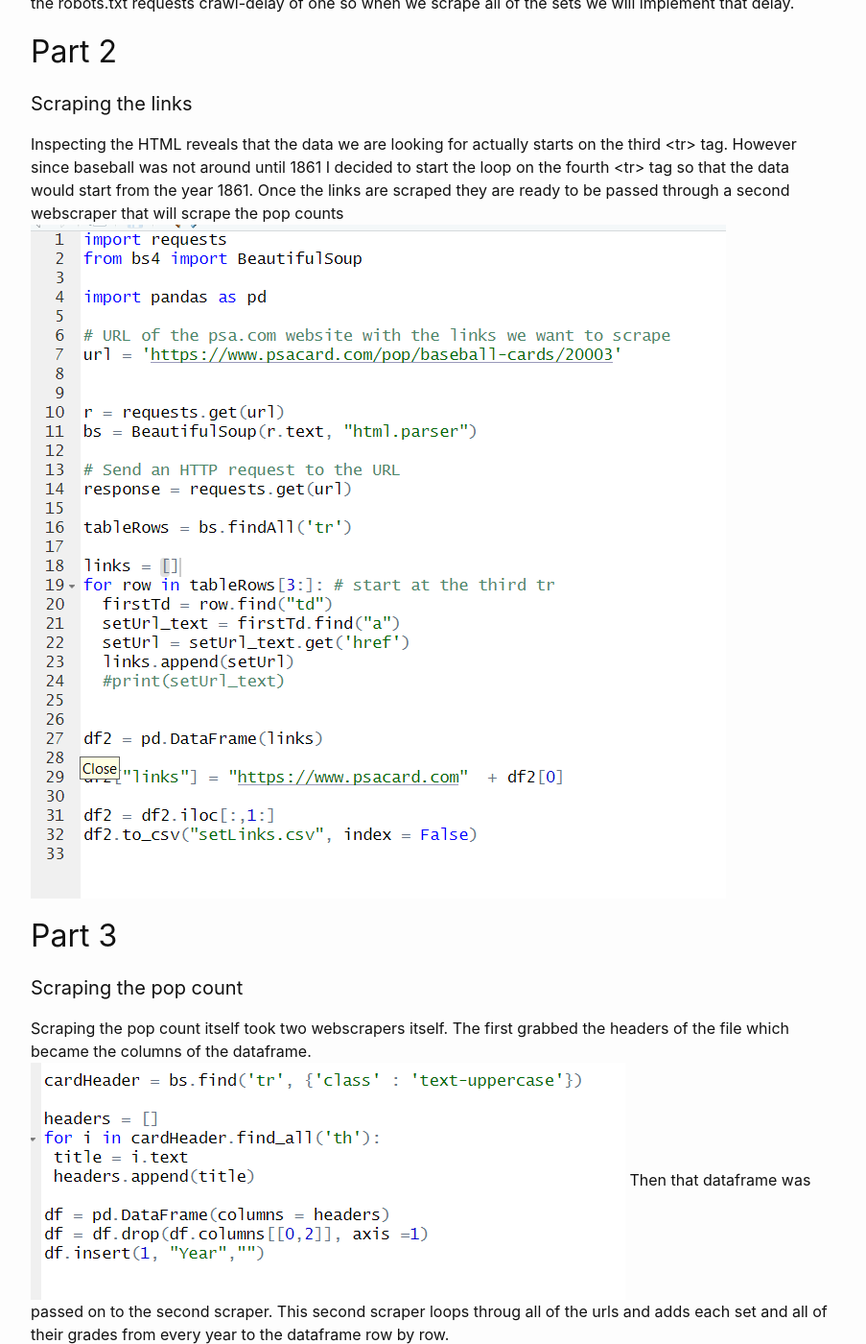
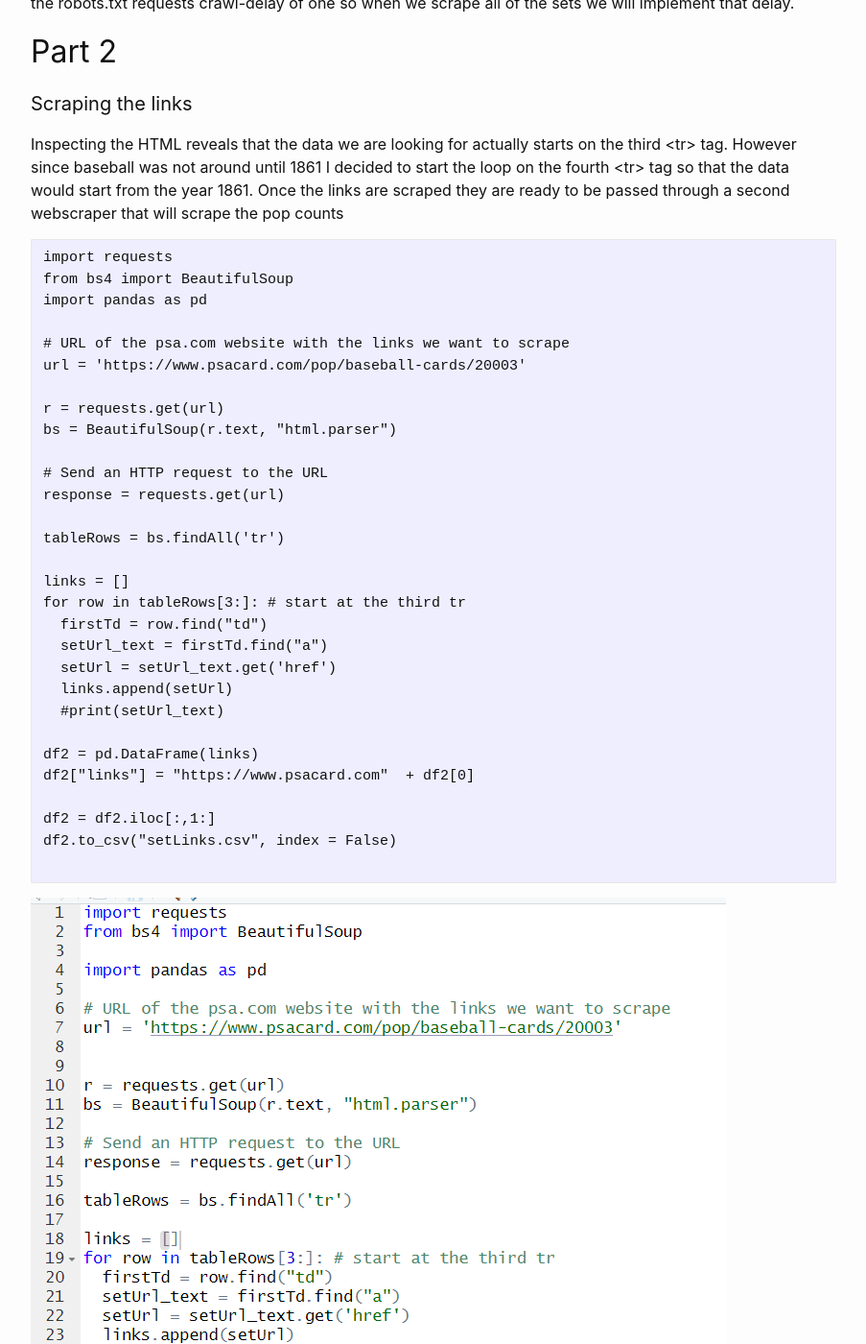
Before and after one commit to tolsen25/tolsen25.github.io, a Jekyll site: the page built from _posts/2023-12-13-final.md, in a window 1280 px wide and 1400 px high, scrolled down 1735 px. Shown: the whole window at 96% size, without its empty margins (188-1091 px from the left). Built offline with Jekyll 4.4.1, drawn with Linux system fonts in a browser that asks for light colours; comment, search, counter and statistics services are not loaded; some of the changed text lies outside the part shown.

Commit message:
Update 2023-12-13-final.md

````diff
--- a/_posts/2023-12-13-final.md
+++ b/_posts/2023-12-13-final.md
@@ -21,6 +21,37 @@ Of note the robots.txt requests crawl-delay of one so when we scrape all of the
 ## Part 2
 #### Scraping the links
 Inspecting the HTML reveals that the data we are looking for actually starts on the third <tr> tag.  However since baseball was not around until 1861 I decided to start the loop on the fourth <tr> tag so that the data would start from the year 1861.  Once the links are scraped they are ready to be passed through a second webscraper that will scrape the pop counts
+```
+import requests
+from bs4 import BeautifulSoup
+import pandas as pd
+
+# URL of the psa.com website with the links we want to scrape
+url = 'https://www.psacard.com/pop/baseball-cards/20003'
+
+r = requests.get(url)
+bs = BeautifulSoup(r.text, "html.parser")
+
+# Send an HTTP request to the URL
+response = requests.get(url)
+
+tableRows = bs.findAll('tr')
+
+links = []
+for row in tableRows[3:]: # start at the third tr
+  firstTd = row.find("td")
+  setUrl_text = firstTd.find("a")
+  setUrl = setUrl_text.get('href')
+  links.append(setUrl)
+  #print(setUrl_text)
+
+df2 = pd.DataFrame(links)
+df2["links"] = "https://www.psacard.com"  + df2[0]
+
+df2 = df2.iloc[:,1:]
+df2.to_csv("setLinks.csv", index = False)
+
+```
 ![img3](/assets/images/scrapeLinks.png "links")
 
 ## Part 3
````
